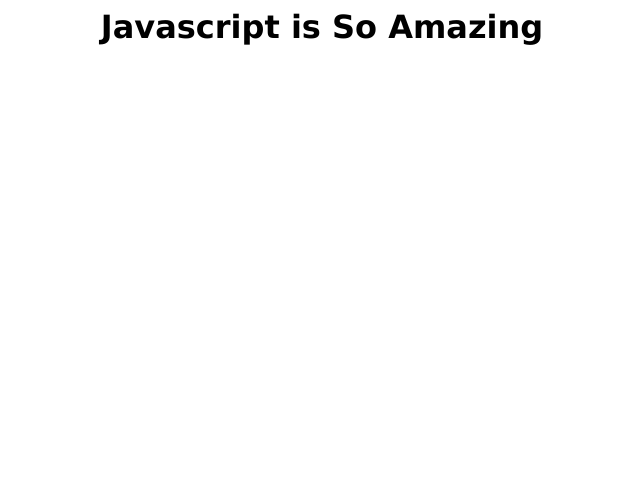
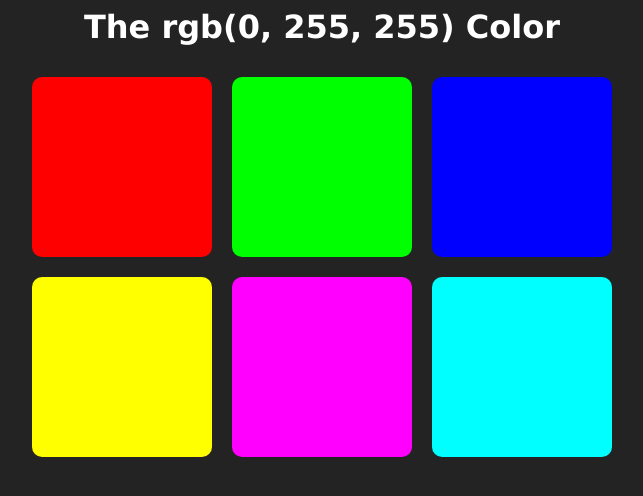
Before and after one commit to JustineXp/RGB-Color-Game, a plain HTML site: page index.html in a window 1280 px wide. Shown: the whole page, without its empty margins (318-961 px from the left). Drawn offline with Linux system fonts and the light colour scheme.

Commit message:
Random Colors Grid

```diff
--- a/index.html
+++ b/index.html
@@ -4,10 +4,18 @@
     <meta http-equiv="X-UA-Compatible" content="IE=edge">
     <meta name="viewport" content="width=device-width, initial-scale=1.0">
     <link rel="stylesheet" href="styles.css">
-    <title>Learning Js</title>
+    <title>RGB Guessing Game</title>
 </head>
 <body>
-    <h1>Javascript is So Amazing</h1>
+    <h1>The <span id="colorDisplay">RGB</span> Color</h1>
+    <div id="container">
+        <div class="square"></div>
+        <div class="square"></div>
+        <div class="square"></div>
+        <div class="square"></div>
+        <div class="square"></div>
+        <div class="square"></div>
+    </div>
     <script src="./script.js"></script>
 </body>
 </html>
--- a/script.js
+++ b/script.js
@@ -1 +1,22 @@
 console.log("CONNECTED");
+
+var colors = [
+  "rgb(255, 0, 0)",
+  "rgb(0, 255, 0)",
+  "rgb(0, 0, 255)",
+  "rgb(255, 255, 0)",
+  "rgb(255, 0, 255)",
+  "rgb(0, 255, 255)",
+];
+
+var squares = document.querySelectorAll(".square");
+var pickedColor = colors[5];
+var colorDisplay = document.getElementById("colorDisplay");
+
+colorDisplay.textContent = pickedColor;
+
+for (let i = 0; i < squares.length; i++) {
+  //adding colors to the squares
+  squares[i].style.background = colors[i];
+  //adding event listeners to the squares
+}
--- a/styles.css
+++ b/styles.css
@@ -1,4 +1,23 @@
 body {
   text-align: center;
   font-family: Verdana, Geneva, Tahoma, sans-serif;
+  background-color: #232323;
 }
+
+h1 {
+  color: white;
+}
+
+#container {
+  max-width: 600px;
+  margin: 0 auto;
+}
+
+.square {
+  background: purple;
+  width: 30%;
+  margin: 1.66%;
+  padding-bottom: 30%;
+  float: left;
+  border-radius: 10px;
+}
```
